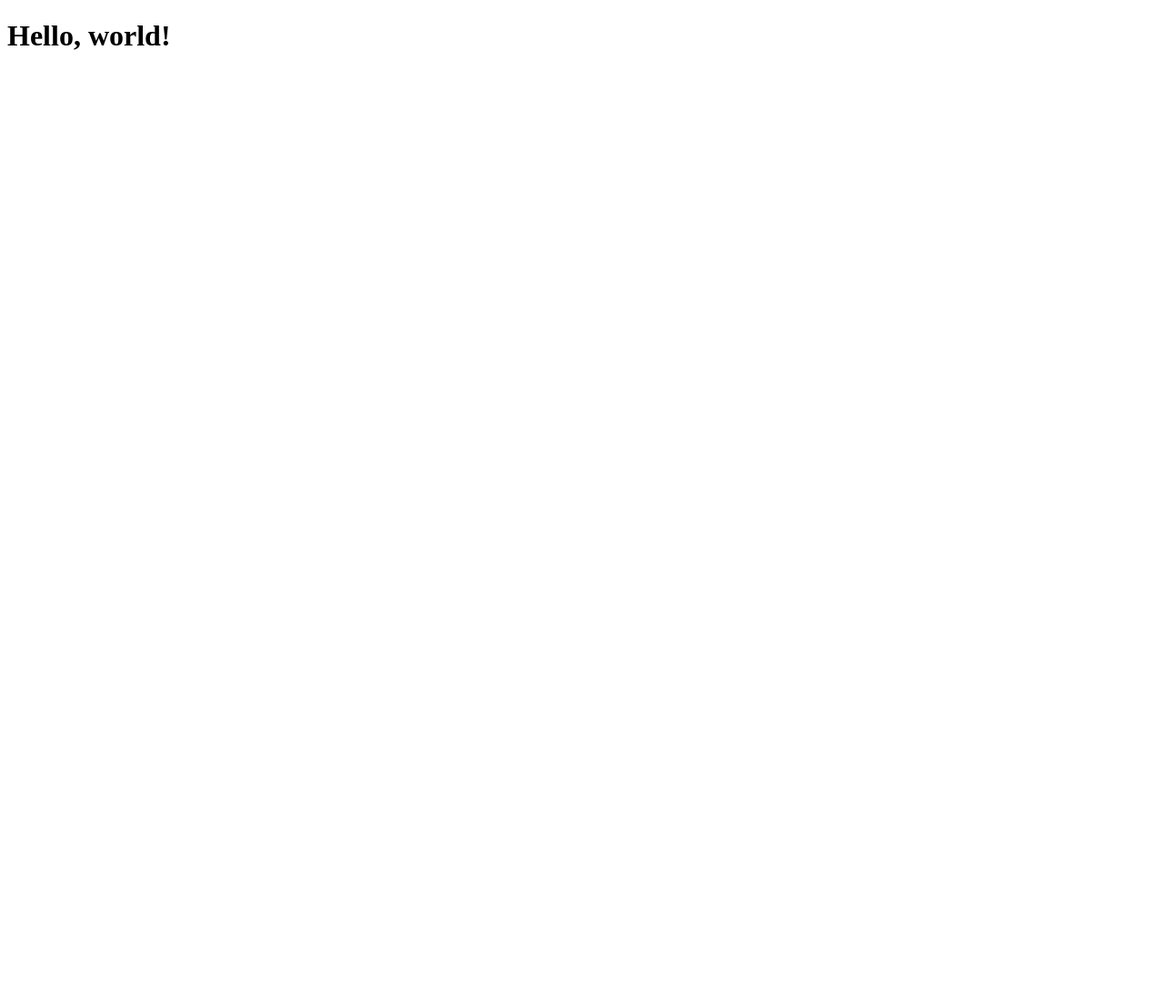
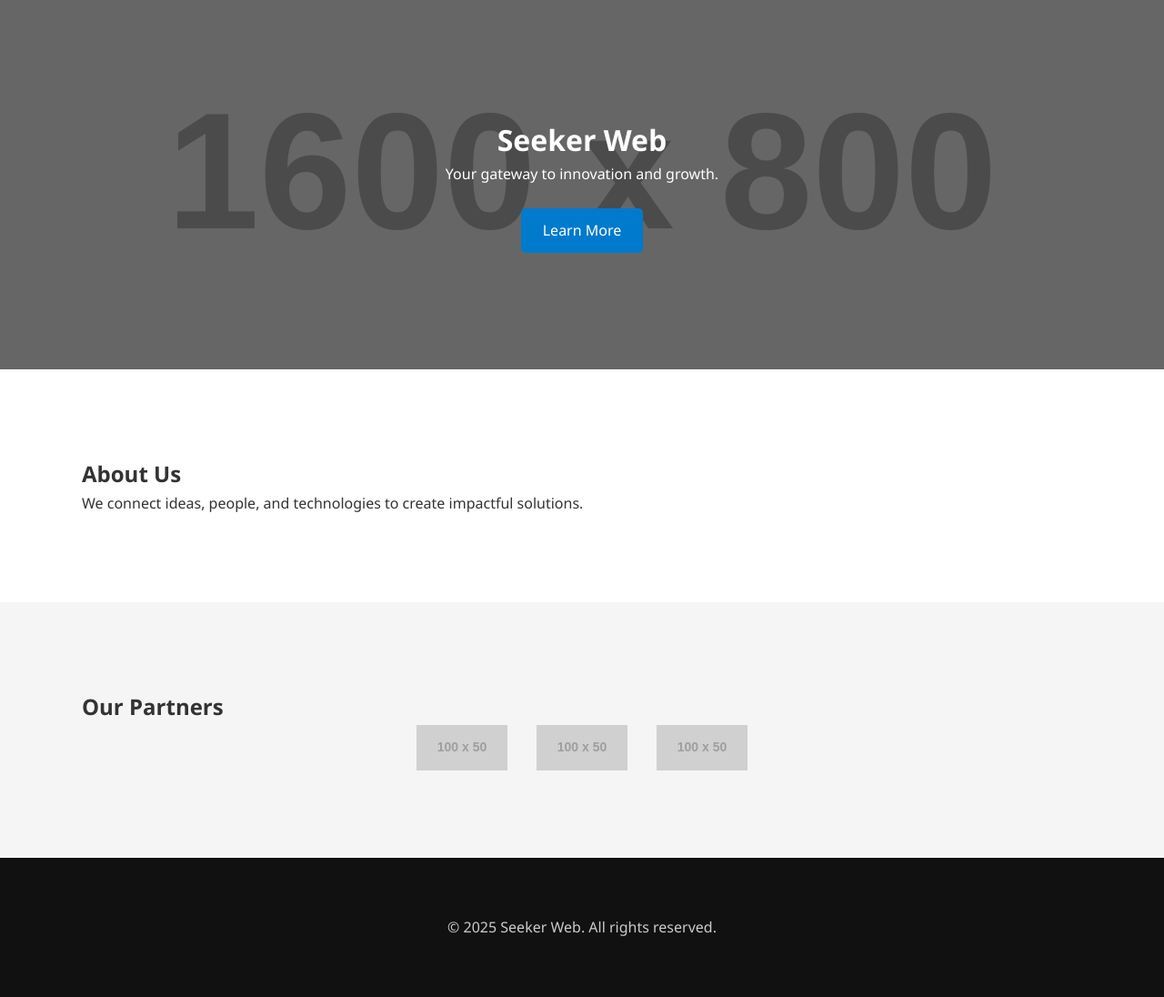
Before and after one commit to JimmyTithphit30/SeekerWeb, a plain HTML site: page index.html in a window 1280 px wide. Shown: the whole page at 91% size. Before the commit the page ends 800 px from the top, so only its background shows below. Drawn offline with Linux system fonts and the light colour scheme; placeholder pictures from the web are drawn by us.

Commit message:
homepage

```diff
--- a/index.html
+++ b/index.html
@@ -2,12 +2,44 @@
 <html lang="en">
 <head>
   <meta charset="UTF-8" />
-  <meta name="viewport" content="width=device-width, initial-scale=1.0" />
-  <title>My Website</title>
+  <meta name="viewport" content="width=device-width, initial-scale=1.0"/>
+  <title>Seeker Web</title>
   <link rel="stylesheet" href="style.css" />
 </head>
 <body>
-  <h1>Hello, world!</h1>
+
+  <header class="hero">
+    <div class="container">
+      <h1>Seeker Web</h1>
+      <p>Your gateway to innovation and growth.</p>
+      <a href="#about" class="btn">Learn More</a>
+    </div>
+  </header>
+
+  <section id="about" class="section">
+    <div class="container">
+      <h2>About Us</h2>
+      <p>We connect ideas, people, and technologies to create impactful solutions.</p>
+    </div>
+  </section>
+
+  <section id="partners" class="section alt">
+    <div class="container">
+      <h2>Our Partners</h2>
+      <div class="partner-logos">
+        <img src="https://via.placeholder.com/100x50" alt="Partner 1" />
+        <img src="https://via.placeholder.com/100x50" alt="Partner 2" />
+        <img src="https://via.placeholder.com/100x50" alt="Partner 3" />
+      </div>
+    </div>
+  </section>
+
+  <footer class="footer">
+    <div class="container">
+      <p>&copy; 2025 Seeker Web. All rights reserved.</p>
+    </div>
+  </footer>
+
   <script src="script.js"></script>
 </body>
 </html>
--- a/script.js
+++ b/script.js
@@ -0,0 +1,2 @@
+// Placeholder for interactivity
+console.log("Welcome to Seeker Web!");
--- a/style.css
+++ b/style.css
@@ -0,0 +1,70 @@
+/* Reset & Base */
+* {
+  margin: 0;
+  padding: 0;
+  box-sizing: border-box;
+}
+body {
+  font-family: 'Segoe UI', sans-serif;
+  color: #333;
+  line-height: 1.6;
+  background-color: #fff;
+}
+.container {
+  width: 90%;
+  max-width: 1100px;
+  margin: auto;
+  padding: 2rem 0;
+}
+.section {
+  padding: 4rem 0;
+}
+.section.alt {
+  background-color: #f5f5f5;
+}
+
+/* Hero */
+.hero {
+  background: linear-gradient(rgba(0,0,0,0.5), rgba(0,0,0,0.5)),
+              url('https://via.placeholder.com/1600x800') no-repeat center center/cover;
+  color: white;
+  text-align: center;
+  padding: 6rem 0;
+}
+.hero .btn {
+  display: inline-block;
+  margin-top: 1.5rem;
+  padding: 0.75rem 1.5rem;
+  background-color: #007acc;
+  color: white;
+  text-decoration: none;
+  border-radius: 5px;
+}
+.hero .btn:hover {
+  background-color: #005ea2;
+}
+
+/* Partners */
+.partner-logos {
+  display: flex;
+  gap: 2rem;
+  justify-content: center;
+  align-items: center;
+  flex-wrap: wrap;
+}
+.partner-logos img {
+  height: 50px;
+  opacity: 0.9;
+  transition: transform 0.3s;
+}
+.partner-logos img:hover {
+  transform: scale(1.1);
+}
+
+/* Footer */
+.footer {
+  text-align: center;
+  padding: 2rem 0;
+  background-color: #111;
+  color: #ccc;
+}
```
